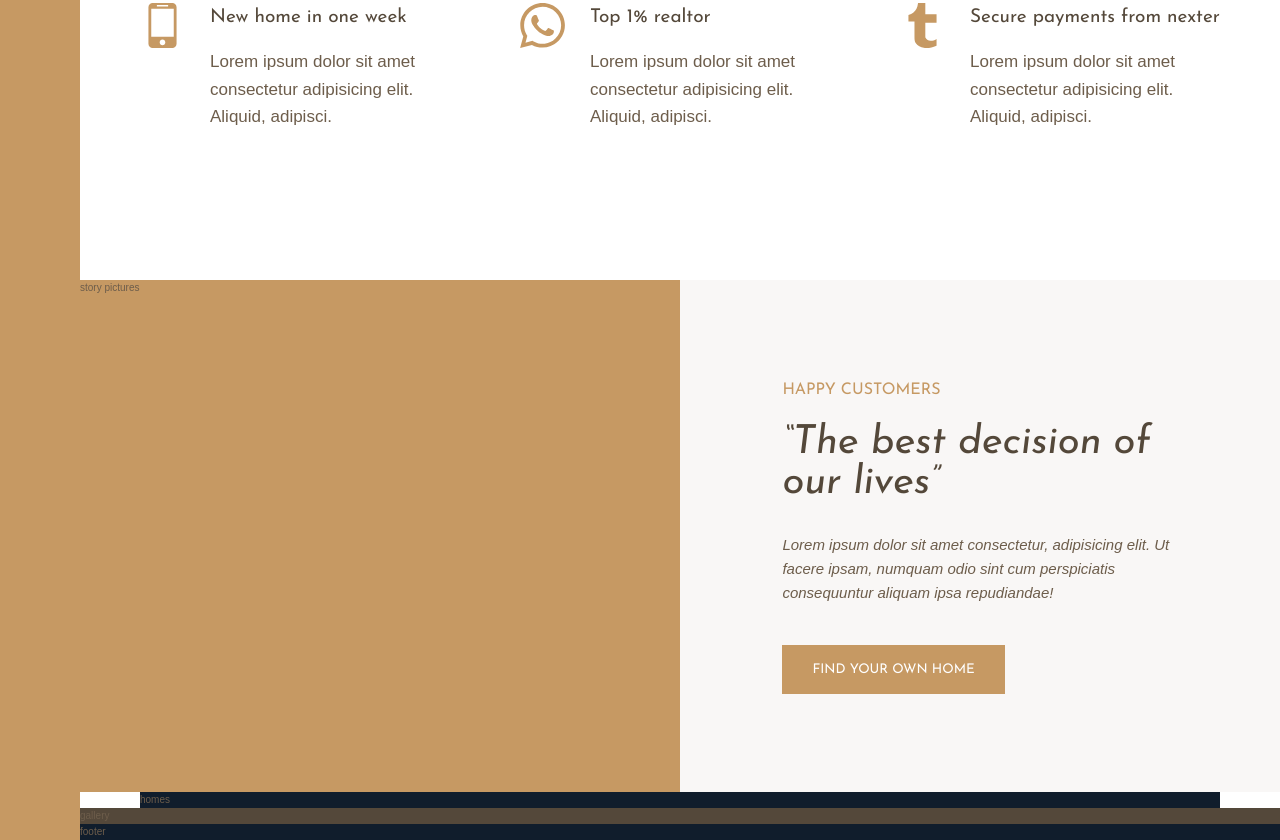
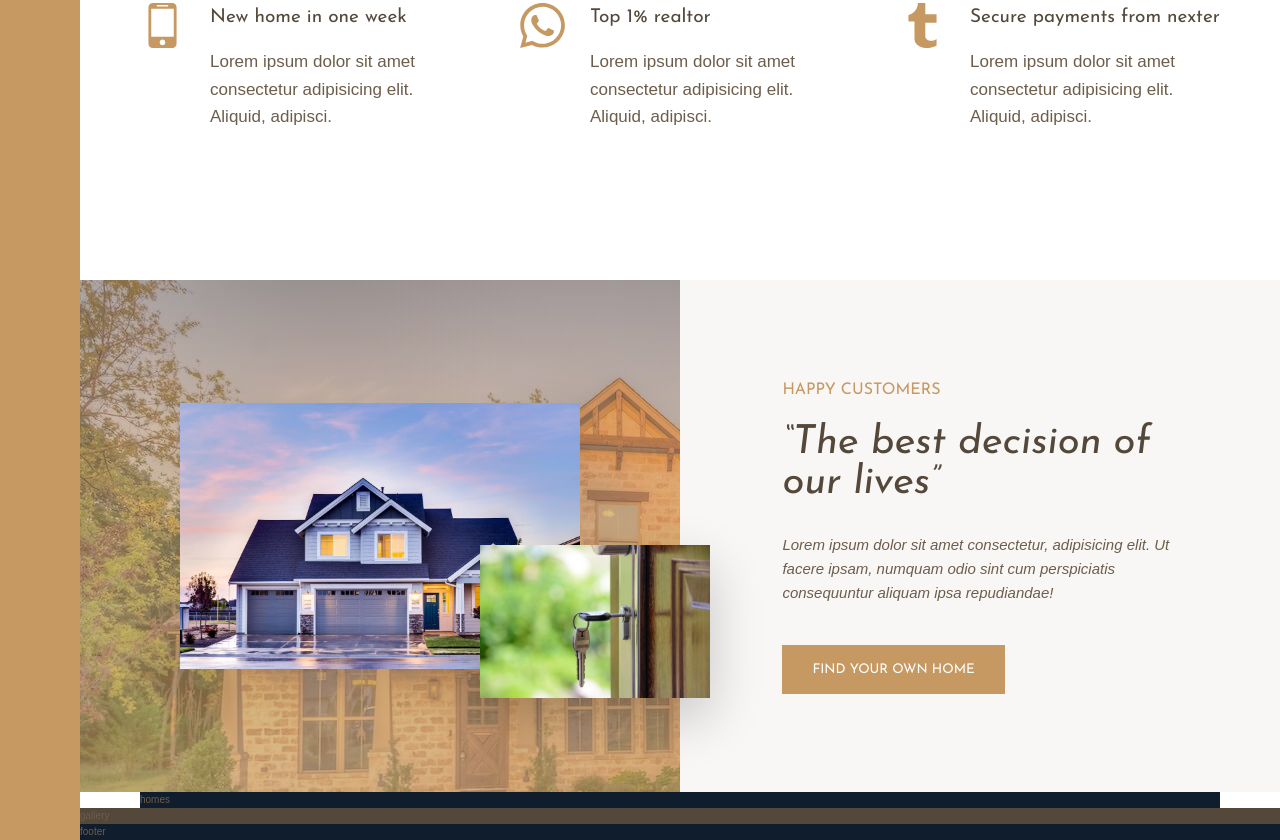
Before and after one commit to sumgwork/css-grid-project-nexter, a website: page index.html in a window 1280 px wide. Shown: the part 974-1814 px from the top of the page. Drawn offline with Linux system fonts and the light colour scheme.

Commit message:
story pictures completed

```diff
--- a/index.html
+++ b/index.html
@@ -79,7 +79,10 @@
           </p>
         </div>
       </section>
-      <section class="story__pictures">story pictures</section>
+      <section class="story__pictures">
+        <img src="img/house-1.jpg" alt="House 1" class="story__img-1" />
+        <img src="img/house-3.jpg" alt="House 3" class="story__img-2" />
+      </section>
       <section class="story__content">
         <h3 class="heading-3 mb-sm">Happy Customers</h3>
         <h2 class="heading-2 heading-2--dark mb-md">
--- a/sass/_story.scss
+++ b/sass/_story.scss
@@ -1,7 +1,30 @@
 .story {
   &__pictures {
     grid-column: full-start/col-end 4;
-        background: $color-primary;
+    background-image: linear-gradient(
+        rgba($color-primary, 0.5),
+        rgba($color-primary, 0.7)
+      ),
+      url(../img/house-2.jpg);
+    display: grid;
+    grid-template-rows: repeat(6, 1fr);
+    grid-template-columns: repeat(6, 1fr);
+    align-items: center;
+  }
+
+  &__img-1 {
+    width: 100%;
+    grid-row: 2/6;
+    grid-column: 2/6;
+    box-shadow: 0 2rem 5rem rgba(#000, 0.1);
+  }
+
+  &__img-2 {
+    width: 115%;
+    grid-row: 4/6;
+    grid-column: 5/7;
+    z-index: 10;
+    box-shadow: 0 2rem 5rem rgba(#000, 0.2);
   }
 
   &__content {
```
Also changed, not shown: css/style.css, img/house-1.jpg (added), img/house-2.jpg (added), img/house-3.jpg (added). Lines whose indentation alone changed are shown as unchanged.
